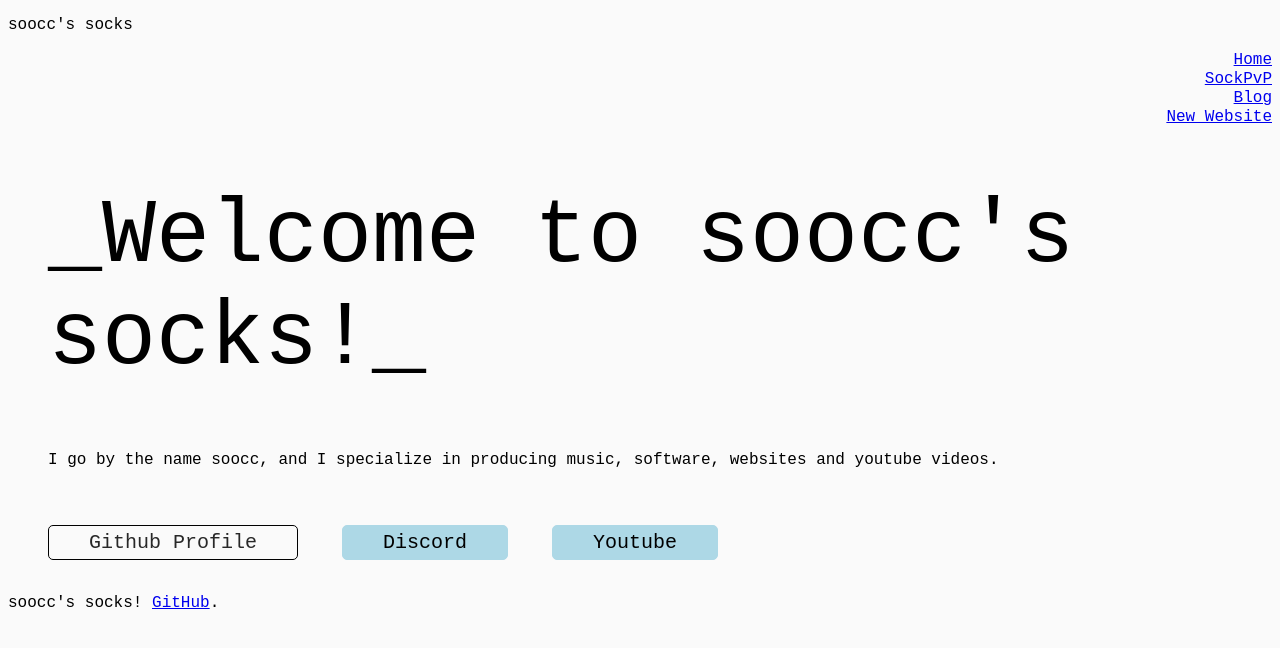
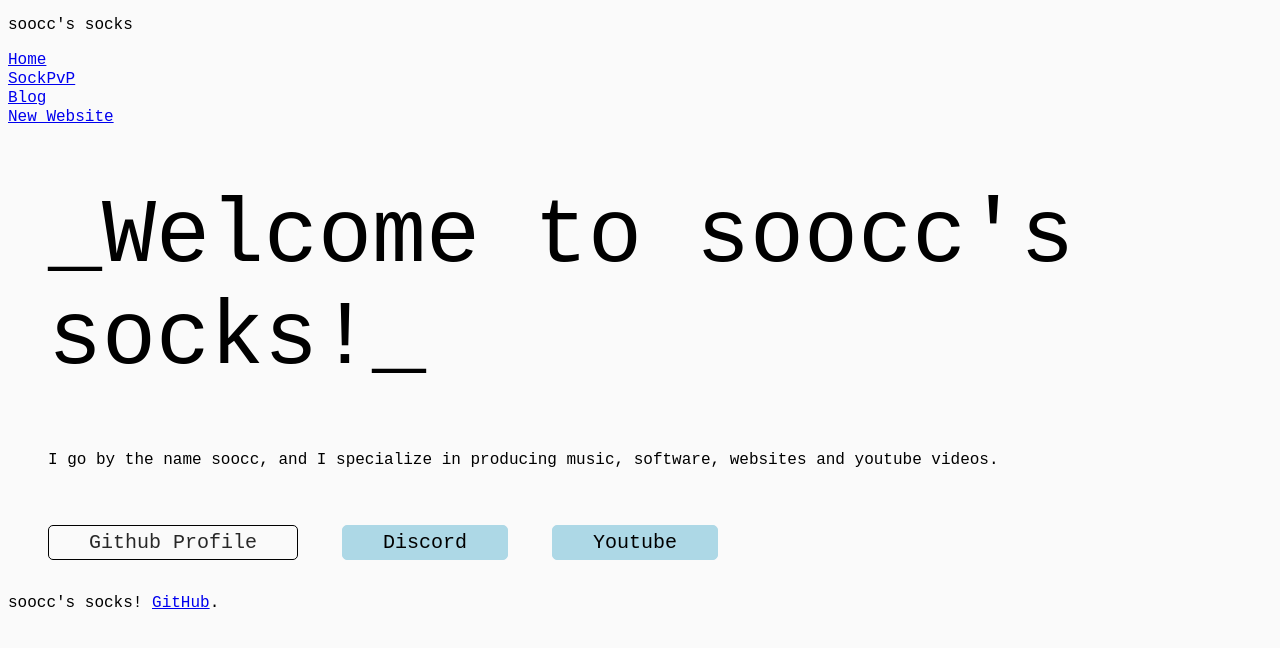
Before and after one commit to soocc/sooccsocks2, a Jekyll site: the page built from index.html, in a window 1280 px wide. Shown: the top 648 px of the page. Built offline with Jekyll 4.4.1, drawn with Linux system fonts in a browser that asks for light colours.

Commit message:
Update styles.css

```diff
--- a/styles/styles.css
+++ b/styles/styles.css
@@ -39,6 +39,6 @@ button {
 
 .align-right {
   text-align: right;
-  display: inline-block;
+  display: inline-flex;
   width: 100%;
 }
```
